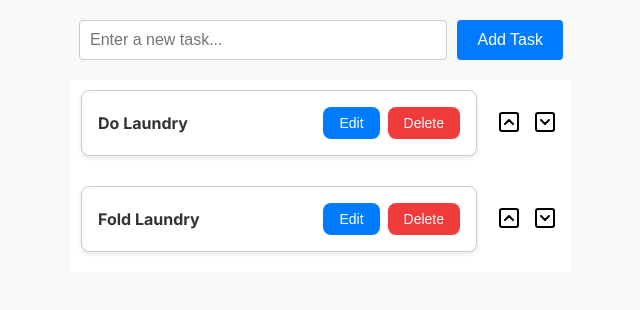
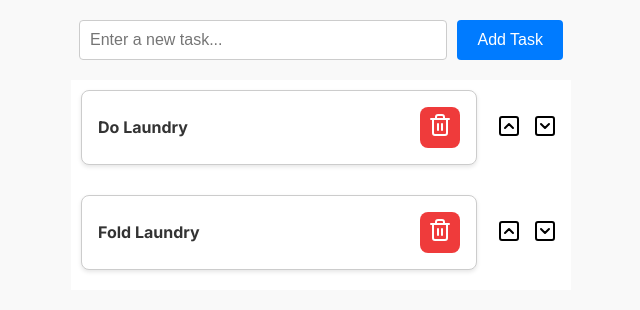
Before and after one commit to c-l-scholl/bizinc-tasks, a Next.js app in the folder frontend-task/todo-app/: page / in a window 1280 px wide. Shown: the top 310 px of the page, without its empty margins (319-959 px from the left). Built offline with nearby package versions, Linux system fonts and the light colour scheme.

Commit message:
completed step 1 of front-end tasks

```diff
--- a/frontend-task/todo-app/components/Task.tsx
+++ b/frontend-task/todo-app/components/Task.tsx
@@ -2,20 +2,24 @@
 
 import { TaskProps } from "./utils";
 import "@/styles/Task.modules.css";
+import { Trash2 } from "lucide-react";
 
-const Task = ({ taskName, id, deleteTask, editTask }: TaskProps) => {
-
+const Task = ({ taskName, deleteCurrentTask }: TaskProps) => {
 	return (
 		<div className="task-container">
 			<div className="task-name-container">
-				<h2 className="task-name">{taskName}</h2>
+				<span className="task-name">{taskName}</span>
 			</div>
 			<div className="task-button-container">
-				<button className="task-button task-edit-button" onClick={() => editTask(id)}>Edit</button>
-				<button className="task-button task-delete-button" onClick={() => deleteTask(id)}>Delete</button>
+				<div
+					className="task-button task-delete-button"
+					onClick={() => deleteCurrentTask()}
+				>
+					<Trash2 />
+				</div>
 			</div>
 		</div>
 	);
-}
+};
 
 export default Task;
--- a/frontend-task/todo-app/components/TaskManager.tsx
+++ b/frontend-task/todo-app/components/TaskManager.tsx
@@ -12,33 +12,52 @@ const TaskManager = () => {
 
 	useEffect(() => {
 		setTasks([
-			{ id: "1", taskName: "Do Laundry" },
-			{ id: "2", taskName: "Fold Laundry" },
+			{ taskName: "Do Laundry" },
+			{ taskName: "Fold Laundry" },
 		]);
 	}, []);
 
 	const addTask = async (e: React.FormEvent<HTMLFormElement>) => {
 		e.preventDefault();
-		const newTask: TaskType = { id: String(Math.random() * 100), taskName: formValue }; // add random id to this
+		if (formValue.trim() === "") {
+			return;
+		}
+		const newTask: TaskType = {
+			taskName: formValue,
+		};
 		if (!tasks) {
-			setTasks([newTask])
+			setTasks([newTask]);
 		} else {
-			setTasks(t => [newTask, ...t]);
+			setTasks((t) => [newTask, ...t]);
 		}
 
 		setFormValue("");
 	};
 
 	// pass as prop into Task, call when delete pressed
-	const deleteTask = async (taskId: string) => {
+	const deleteTask = async (toDeleteIndex: number) => {
 		if (!tasks) {
 			return;
 		}
-		setTasks(t => t.filter((task, _) => task.id !== taskId));
+		setTasks((t) => t.filter((task, index) => index !== toDeleteIndex));
+	};
+
+	const moveTaskUp = (index: number) => {
+		if (index > 0) {
+			const updatedTasks = [...tasks];
+			[updatedTasks[index], updatedTasks[index - 1]] =
+				[updatedTasks[index - 1], updatedTasks[index]];
+			setTasks(updatedTasks);
+		}
 	}
 
-	const editTask = async (taskId: string) => {
-
+	const moveTaskDown = (index: number) => {
+		if (index < tasks.length - 1) {
+			const updatedTasks = [...tasks];
+			[updatedTasks[index + 1], updatedTasks[index]] =
+				[updatedTasks[index] , updatedTasks[index + 1]];
+			setTasks(updatedTasks);
+		}
 	}
 
 	return (
@@ -48,22 +67,30 @@ const TaskManager = () => {
 					<input
 						className="task-mng-input"
 						value={formValue}
-						onChange={(event) => {setFormValue(event?.target.value)}}
+						onChange={(event) => {
+							setFormValue(event?.target.value);
+						}}
 						placeholder="Enter a new task..."
 					/>
-					<button className="task-mng-add-button" type="submit" disabled={!formValue}>Add Task</button>
+					<button
+						className="task-mng-add-button"
+						type="submit"
+						disabled={!formValue}
+					>
+						Add Task
+					</button>
 				</form>
 			</div>
 			<div className="task-list-container">
 				{tasks &&
-					tasks.map((t) => (
-						<div key={t.id}>
-							<Task taskName={t.taskName} id={t.id} deleteTask={deleteTask} editTask={editTask}/>
+					tasks.map((task, index) => (
+						<div key={index}>
+							<Task taskName={task.taskName} deleteCurrentTask={() => deleteTask(index)} />
 							<div className="task-mng-button-container">
-								<button className="task-mng-button task-mng-up-button">
+								<button onClick={() => moveTaskUp(index)} className="task-mng-button task-mng-up-button">
 									<SquareChevronUp />
 								</button>
-								<button className="task-mng-button task-mng-down-button">
+								<button onClick={() => moveTaskDown(index)} className="task-mng-button task-mng-down-button">
 									<SquareChevronDown />
 								</button>
 							</div>
--- a/frontend-task/todo-app/components/utils.ts
+++ b/frontend-task/todo-app/components/utils.ts
@@ -1,13 +1,10 @@
 type TaskProps = {
 	taskName: string;
-	id: string;
-	deleteTask: (id: string) => void;
-	editTask: (id: string) => void;
+	deleteCurrentTask: () => void;
 }
 
 type TaskType = {
 	taskName: string;
-	id: string;
 }
 
 export type { TaskProps, TaskType };
--- a/frontend-task/todo-app/styles/Task.modules.css
+++ b/frontend-task/todo-app/styles/Task.modules.css
@@ -1,11 +1,11 @@
+
 .task-container {
+  flex-grow: 1;
   display: flex;
-	flex-grow: 1;
 	flex-direction: row;
   justify-content: space-between;
   align-items: center;
   padding: 1rem;
-	gap: 1rem;
   background-color: #fff;
   border: 1px solid #ccc;
   border-radius: 0.5rem;
@@ -16,28 +16,29 @@
 	display: flex;
 }
 
+
+
+
 .task-name {
   font-size: 1rem;
+  font-weight: bold;
   color: #333;
-}
-
-.task-date {
-  font-size: 0.875rem;
-  color: #888;
 }
 
 .task-button-container {
   display: flex;
   gap: 0.5rem;
+  margin-left: 1rem;
 }
 
 .task-button {
-  padding: 0.5rem 1rem;
+  align-items: center;
+  justify-content: center;
+  padding: 0.4rem 0.5rem;
   color: white;
   border: none;
   border-radius: 0.5rem;
   cursor: pointer;
-  font-size: 0.875rem;
 }
 
 .task-delete-button {
@@ -47,11 +48,3 @@
 .task-delete-button:hover {
 	background-color: rgba(179, 14, 14, 0.74);
 }
-
-.task-edit-button {
-	background-color: #007bff;
-}
-
-.task-edit-button:hover {
-  background-color: #0056b3;
-}
--- a/frontend-task/todo-app/styles/TaskManager.modules.css
+++ b/frontend-task/todo-app/styles/TaskManager.modules.css
@@ -55,15 +55,12 @@ form {
 .task-list-container > div {
 	display: flex;
 	flex-direction: row;
-	justify-content: space-between;
+  justify-content: space-between;
 	gap: 1rem;
 	align-items: center;
   padding: 0.625rem;
   margin-bottom: 0.625rem;
   background-color: white;
-  /* border: 0.0625rem solid #ccc;
-  border-radius: 0.25rem;
-  box-shadow: 0 0.0625rem 0.125rem rgba(0, 0, 0, 0.1);  */
 }
 
 .task-mng-button-container {
```
